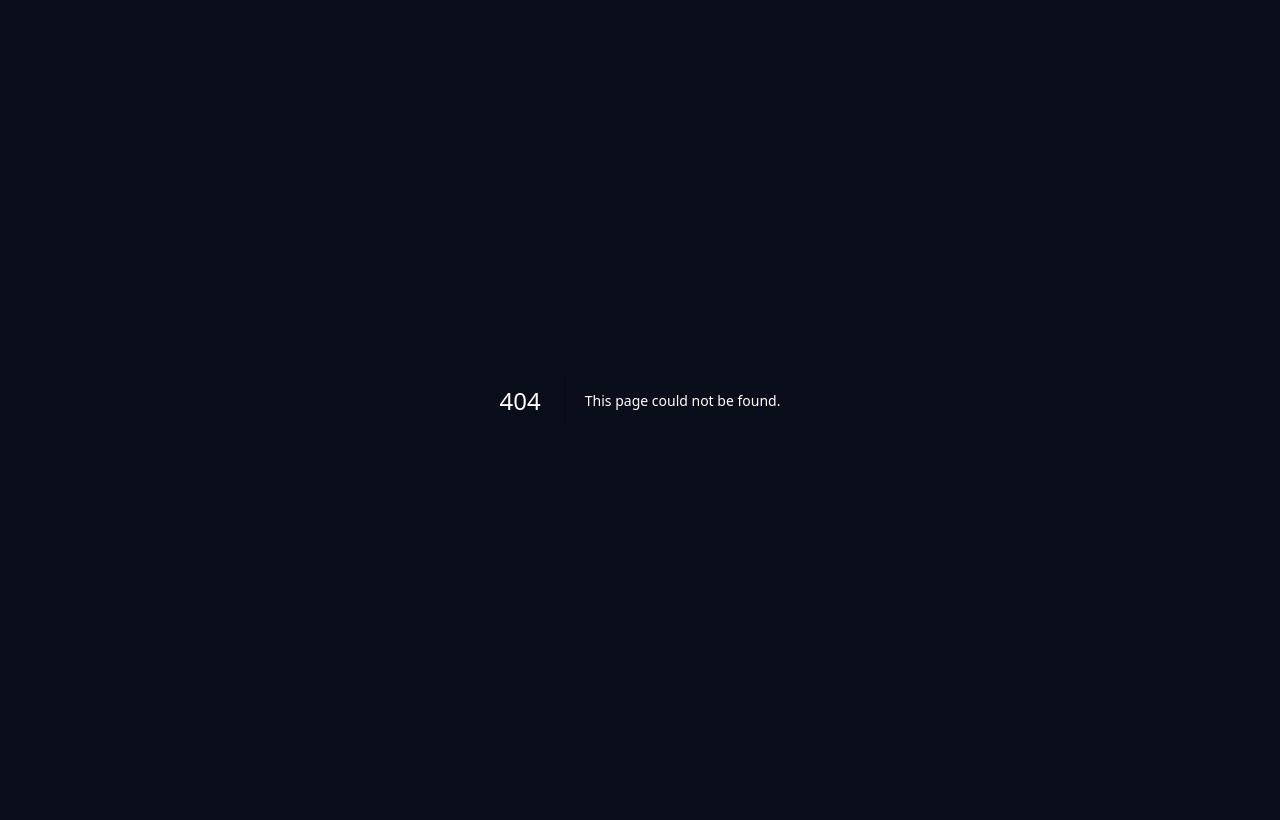
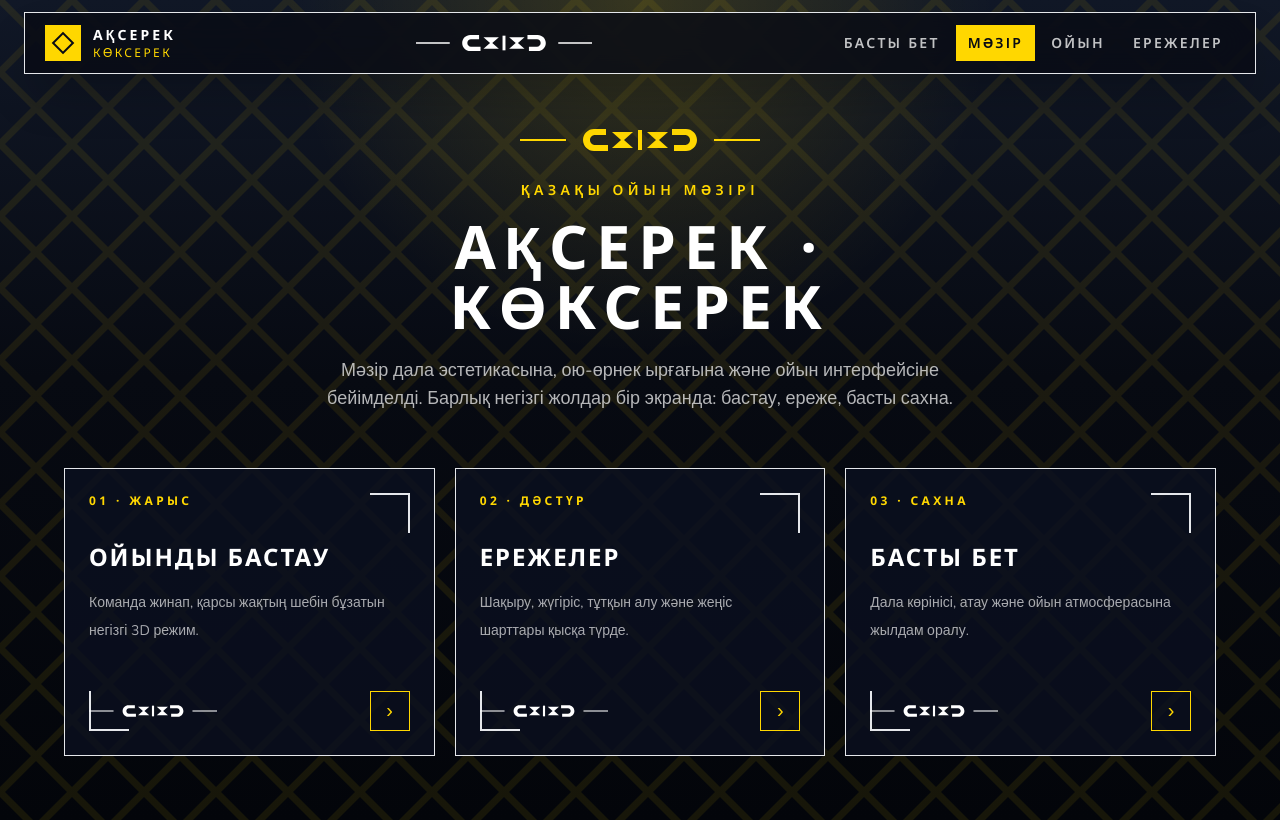
Before and after one commit to BEknUur/akserek-kokserek, a Next.js app: page /menu in a window 1280 px wide. Before the commit this address had no page. Built offline with nearby package versions, Linux system fonts and the light colour scheme.

Commit message:
feat: add main navigation and menu page with Kazakh ornament styling

```diff
--- a/app/globals.css
+++ b/app/globals.css
@@ -37,3 +37,11 @@ body {
 .font-body {
   font-family: var(--font-nunito), sans-serif;
 }
+
+.ornament-grid {
+  background-image:
+    linear-gradient(45deg, transparent 46%, currentColor 47%, currentColor 53%, transparent 54%),
+    linear-gradient(-45deg, transparent 46%, currentColor 47%, currentColor 53%, transparent 54%);
+  background-size: 72px 72px;
+  color: var(--steppe-gold);
+}
--- a/app/layout.tsx
+++ b/app/layout.tsx
@@ -1,6 +1,7 @@
 import type { Metadata } from 'next'
 import './globals.css'
 import { Cinzel_Decorative, Nunito, Noto_Sans } from 'next/font/google'
+import MainNav from '@/components/layout/MainNav'
 
 const cinzel = Cinzel_Decorative({
   weight: ['400', '700', '900'],
@@ -36,6 +37,7 @@ export default function RootLayout({
   return (
     <html lang="kk" className={`h-full ${cinzel.variable} ${nunito.variable} ${notoSans.variable}`}>
       <body className="min-h-full bg-[#0a0e1a] text-white" style={{ fontFamily: 'var(--font-nunito), sans-serif' }}>
+        <MainNav />
         {children}
       </body>
     </html>
--- /dev/null
+++ b/app/menu/page.tsx
@@ -0,0 +1,84 @@
+import Link from 'next/link'
+import KazakhOrnament from '@/components/shared/KazakhOrnament'
+
+const menuItems = [
+  {
+    href: '/game',
+    kicker: '01 · Жарыс',
+    title: 'Ойынды бастау',
+    desc: 'Команда жинап, қарсы жақтың шебін бұзатын негізгі 3D режим.',
+  },
+  {
+    href: '/#rules',
+    kicker: '02 · Дәстүр',
+    title: 'Ережелер',
+    desc: 'Шақыру, жүгіріс, тұтқын алу және жеңіс шарттары қысқа түрде.',
+  },
+  {
+    href: '/',
+    kicker: '03 · Сахна',
+    title: 'Басты бет',
+    desc: 'Дала көрінісі, атау және ойын атмосферасына жылдам оралу.',
+  },
+]
+
+export default function MenuPage() {
+  return (
+    <main className="relative min-h-screen overflow-hidden bg-[#070a12] px-4 pb-16 pt-32 text-white sm:px-6">
+      <div className="absolute inset-0 bg-[radial-gradient(circle_at_50%_0%,rgba(255,215,0,0.16),transparent_34%),linear-gradient(180deg,#111827_0%,#070a12_46%,#03050a_100%)]" />
+      <div className="ornament-grid absolute inset-0 opacity-[0.08]" />
+
+      <section className="relative mx-auto max-w-6xl">
+        <div className="mx-auto max-w-3xl text-center">
+          <KazakhOrnament className="mx-auto mb-7 h-6 w-64 text-[var(--steppe-gold)]" />
+          <p className="font-kazakh text-sm font-semibold uppercase tracking-[0.32em] text-[var(--steppe-gold)]">
+            Қазақы ойын мәзірі
+          </p>
+          <h1 className="mt-4 font-kazakh text-4xl font-bold uppercase tracking-[0.14em] text-white sm:text-6xl">
+            Ақсерек · Көксерек
+          </h1>
+          <p className="mx-auto mt-5 max-w-2xl text-base leading-8 text-white/70 sm:text-lg">
+            Мәзір дала эстетикасына, ою-өрнек ырғағына және ойын интерфейсіне бейімделді.
+            Барлық негізгі жолдар бір экранда: бастау, ереже, басты сахна.
+          </p>
+        </div>
+
+        <div className="mt-14 grid gap-5 md:grid-cols-3">
+          {menuItems.map((item) => (
+            <Link
+              key={item.href}
+              href={item.href}
+              className="group relative min-h-72 overflow-hidden border border-[var(--steppe-gold)]/30 bg-[#0b1020]/80 p-6 transition duration-300 hover:-translate-y-1 hover:border-[var(--steppe-gold)] hover:bg-[#111827]"
+            >
+              <span className="absolute left-6 right-6 top-6 h-px bg-[var(--steppe-gold)]/35" />
+              <span className="absolute bottom-6 left-6 right-6 h-px bg-[var(--steppe-gold)]/35" />
+              <span className="absolute right-6 top-6 h-10 w-10 border-r-2 border-t-2 border-[var(--steppe-gold)]/70" />
+              <span className="absolute bottom-6 left-6 h-10 w-10 border-b-2 border-l-2 border-[var(--steppe-gold)]/70" />
+
+              <div className="relative flex h-full flex-col justify-between">
+                <div>
+                  <p className="font-kazakh text-xs font-bold uppercase tracking-[0.28em] text-[var(--steppe-gold)]">
+                    {item.kicker}
+                  </p>
+                  <h2 className="mt-8 font-kazakh text-2xl font-bold uppercase tracking-[0.08em] text-white">
+                    {item.title}
+                  </h2>
+                  <p className="mt-4 text-sm leading-7 text-white/65">
+                    {item.desc}
+                  </p>
+                </div>
+
+                <div className="mt-10 flex items-center justify-between">
+                  <KazakhOrnament className="h-5 w-32 text-[var(--steppe-gold)]/55" />
+                  <span className="grid h-10 w-10 place-items-center border border-[var(--steppe-gold)] text-[var(--steppe-gold)] transition group-hover:bg-[var(--steppe-gold)] group-hover:text-[#070a12]">
+                    <span className="text-xl leading-none">›</span>
+                  </span>
+                </div>
+              </div>
+            </Link>
+          ))}
+        </div>
+      </section>
+    </main>
+  )
+}
--- a/components/landing/Hero.tsx
+++ b/components/landing/Hero.tsx
@@ -14,7 +14,7 @@ export default function Hero() {
   const router = useRouter()
 
   return (
-    <div className="relative min-h-screen flex flex-col items-center justify-center overflow-hidden">
+    <div className="relative min-h-screen flex flex-col items-center justify-center overflow-hidden pt-24">
       {/* 3D степь на фоне */}
       <div className="absolute inset-0 z-0">
         <PreviewScene />
@@ -78,6 +78,9 @@ export default function Hero() {
           <KazakhButton onClick={() => router.push('/game')} variant="primary">
             Ойынды бастау
           </KazakhButton>
+          <KazakhButton onClick={() => router.push('/menu')} variant="secondary">
+            Мәзір
+          </KazakhButton>
           <KazakhButton
             onClick={() => {
               document.getElementById('rules')?.scrollIntoView({ behavior: 'smooth' })
--- a/components/landing/Rules.tsx
+++ b/components/landing/Rules.tsx
@@ -8,21 +8,21 @@ const steps = [
     title: 'Клич',
     titleKz: 'Шақыру',
     desc: 'Команда кричит: «Ақсерек, көксерек, бізден сізге кім керек?» и вызывает игрока противника',
-    icon: '📣',
+    mark: 'I',
   },
   {
     num: '02',
     title: 'Прорыв',
     titleKz: 'Жарып өту',
     desc: 'Вызванный игрок бежит и пытается разорвать цепь рук. Попади в нужный момент — нажми ПРОБЕЛ!',
-    icon: '⚡',
+    mark: 'II',
   },
   {
     num: '03',
     title: 'Плен или победа',
     titleKz: 'Тұтқын немесе жеңіс',
     desc: 'Прорвал — забираешь игрока. Не прорвал — сам переходишь в плен. Побеждает команда, забравшая всех!',
-    icon: '🏆',
+    mark: 'III',
   },
 ]
 
@@ -73,7 +73,9 @@ export default function Rules() {
               {step.num}
             </div>
 
-            <div className="text-4xl mb-4 mt-2">{step.icon}</div>
+            <div className="mx-auto mb-5 mt-3 grid h-14 w-14 place-items-center border border-[var(--steppe-gold)]/60 text-[var(--steppe-gold)]">
+              <span className="font-title text-lg">{step.mark}</span>
+            </div>
 
             <h3 className="font-title text-white text-lg mb-1">{step.title}</h3>
             <p className="font-kazakh text-[var(--steppe-gold)] text-xs mb-3">{step.titleKz}</p>
--- /dev/null
+++ b/components/layout/MainNav.tsx
@@ -0,0 +1,60 @@
+'use client'
+
+import Link from 'next/link'
+import { usePathname } from 'next/navigation'
+import KazakhOrnament from '@/components/shared/KazakhOrnament'
+
+const links = [
+  { href: '/', label: 'Басты бет' },
+  { href: '/menu', label: 'Мәзір' },
+  { href: '/game', label: 'Ойын' },
+  { href: '/#rules', label: 'Ережелер' },
+]
+
+export default function MainNav() {
+  const pathname = usePathname()
+
+  return (
+    <header className="fixed left-0 right-0 top-0 z-50 px-3 pt-3 sm:px-6">
+      <nav className="mx-auto flex max-w-7xl items-center justify-between gap-4 border border-[var(--steppe-gold)]/25 bg-[#080b14]/80 px-4 py-3 shadow-2xl shadow-black/30 backdrop-blur-xl sm:px-5">
+        <Link href="/" className="group flex min-w-0 items-center gap-3" aria-label="Ақсерек-Көксерек басты бет">
+          <span className="grid h-9 w-9 shrink-0 place-items-center border border-[var(--steppe-gold)] bg-[var(--steppe-gold)] text-[#080b14]">
+            <span className="h-4 w-4 rotate-45 border-2 border-[#080b14]" />
+          </span>
+          <span className="min-w-0">
+            <span className="block truncate font-kazakh text-sm font-bold uppercase tracking-[0.22em] text-white">
+              Ақсерек
+            </span>
+            <span className="block truncate font-kazakh text-xs uppercase tracking-[0.2em] text-[var(--steppe-gold)]">
+              Көксерек
+            </span>
+          </span>
+        </Link>
+
+        <KazakhOrnament className="hidden h-5 w-44 text-[var(--steppe-gold)]/50 lg:block" />
+
+        <div className="flex items-center gap-1 overflow-x-auto">
+          {links.map((link) => {
+            const active =
+              link.href === '/'
+                ? pathname === '/'
+                : !link.href.includes('#') && pathname.startsWith(link.href)
+            return (
+              <Link
+                key={link.href}
+                href={link.href}
+                className={`whitespace-nowrap px-3 py-2 font-kazakh text-xs font-semibold uppercase tracking-[0.16em] transition sm:text-sm ${
+                  active
+                    ? 'bg-[var(--steppe-gold)] text-[#080b14]'
+                    : 'text-white/75 hover:bg-white/10 hover:text-white'
+                }`}
+              >
+                {link.label}
+              </Link>
+            )
+          })}
+        </div>
+      </nav>
+    </header>
+  )
+}
--- /dev/null
+++ b/components/shared/KazakhOrnament.tsx
@@ -0,0 +1,29 @@
+interface KazakhOrnamentProps {
+  className?: string
+}
+
+export default function KazakhOrnament({ className = '' }: KazakhOrnamentProps) {
+  return (
+    <svg
+      aria-hidden="true"
+      viewBox="0 0 240 24"
+      className={className}
+      fill="none"
+      xmlns="http://www.w3.org/2000/svg"
+    >
+      <path d="M0 12H46" stroke="currentColor" strokeWidth="2" />
+      <path d="M194 12H240" stroke="currentColor" strokeWidth="2" />
+      <path
+        d="M63 12C63 5.925 67.925 1 74 1H86V7H75C72.239 7 70 9.239 70 12C70 14.761 72.239 17 75 17H88V23H74C67.925 23 63 18.075 63 12Z"
+        fill="currentColor"
+      />
+      <path
+        d="M177 12C177 18.075 172.075 23 166 23H154V17H165C167.761 17 170 14.761 170 12C170 9.239 167.761 7 165 7H152V1H166C172.075 1 177 5.925 177 12Z"
+        fill="currentColor"
+      />
+      <path d="M92 4H113L104 12L113 20H92L101 12L92 4Z" fill="currentColor" />
+      <path d="M127 4H148L139 12L148 20H127L136 12L127 4Z" fill="currentColor" />
+      <path d="M118 2H122V22H118V2Z" fill="currentColor" />
+    </svg>
+  )
+}
```
